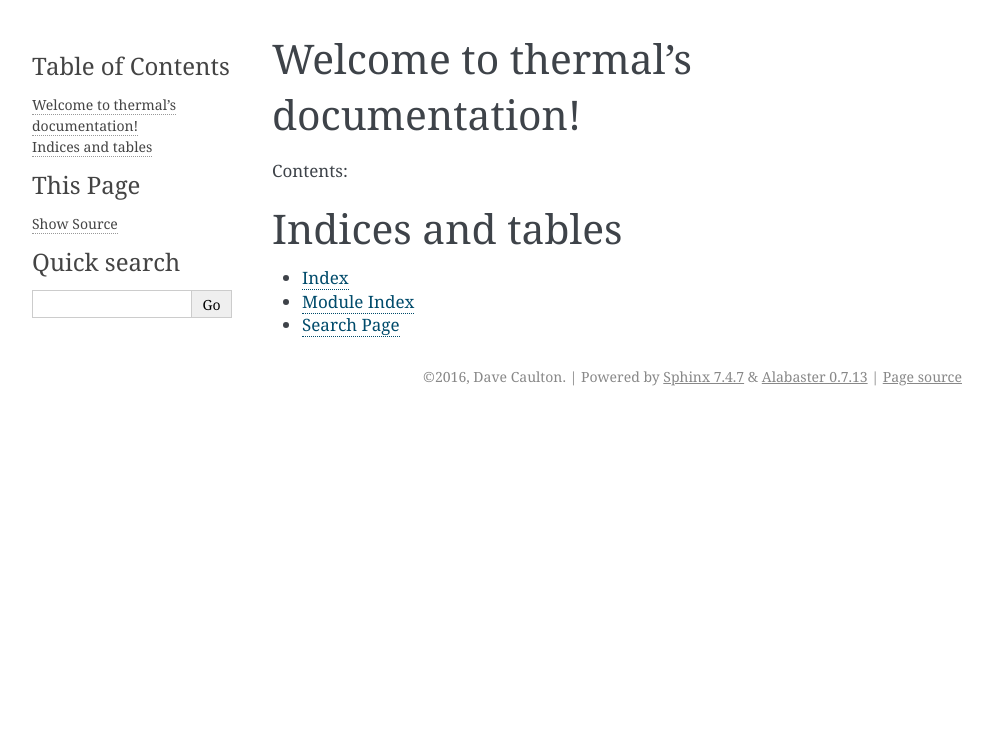
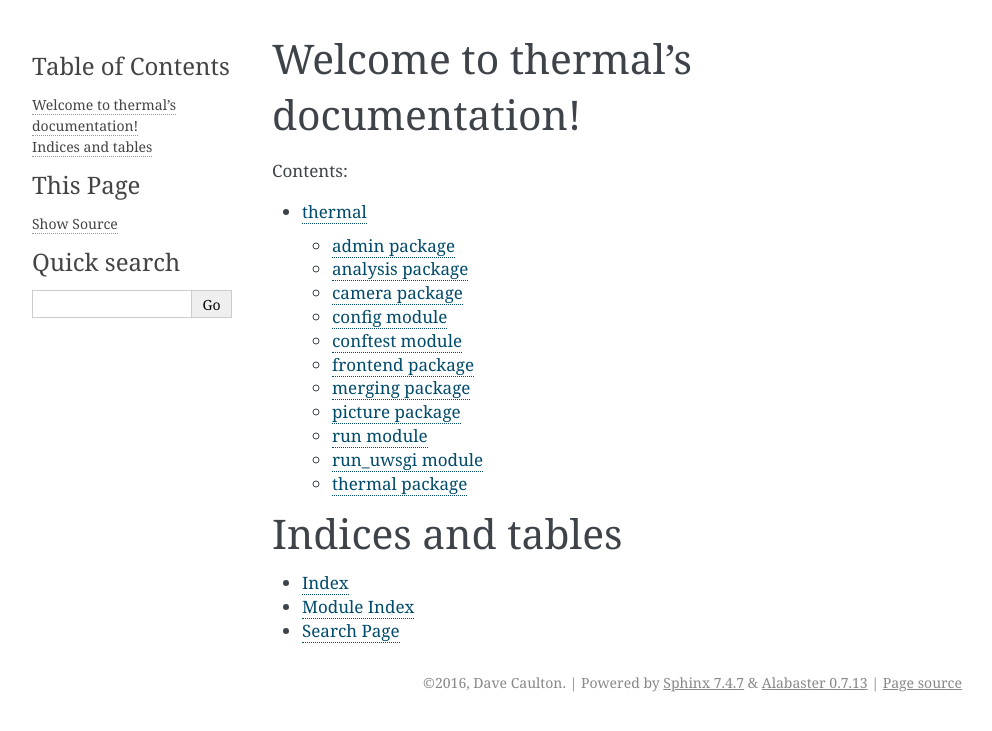
Before and after one commit to dcaulton/thermal, a Sphinx documentation site: the page built from docs/index.rst, in a window 1280 px wide. Shown: the top 731 px of the page, without its empty margins (148-1140 px from the left). Built offline with Sphinx 7.4.7, drawn with Linux system fonts in a browser that asks for light colours.

Commit message:
Give api endpoints /api/v1 prefix
Auto generate doc for the current set of modules

```diff
--- a/docs/conf.py
+++ b/docs/conf.py
@@ -19,6 +19,7 @@ import os
 # add these directories to sys.path here. If the directory is relative to the
 # documentation root, use os.path.abspath to make it absolute, like shown here.
 #sys.path.insert(0, os.path.abspath('.'))
+sys.path.insert(0, os.path.abspath('..'))
 
 # -- General configuration ------------------------------------------------
 
--- a/docs/index.rst
+++ b/docs/index.rst
@@ -11,7 +11,7 @@ Contents:
 .. toctree::
    :maxdepth: 2
 
-
+   modules
 
 Indices and tables
 ==================
--- /dev/null
+++ b/docs/modules.rst
@@ -0,0 +1,17 @@
+thermal
+=======
+
+.. toctree::
+   :maxdepth: 4
+
+   admin
+   analysis
+   camera
+   config
+   conftest
+   frontend
+   merging
+   picture
+   run
+   run_uwsgi
+   thermal
--- /dev/null
+++ b/docs/run.rst
@@ -0,0 +1,7 @@
+run module
+==========
+
+.. automodule:: run
+    :members:
+    :undoc-members:
+    :show-inheritance:
--- /dev/null
+++ b/docs/run_uwsgi.rst
@@ -0,0 +1,7 @@
+run_uwsgi module
+================
+
+.. automodule:: run_uwsgi
+    :members:
+    :undoc-members:
+    :show-inheritance:
```
Also changed, not shown: docs/admin.rst (added, +45 -0 lines), docs/admin.tests.rst (added, +38 -0 lines), docs/analysis.rst (added, +30 -0 lines), docs/camera.rst (added, +46 -0 lines), docs/config.rst (added, +7 -0 lines), docs/conftest.rst (added, +7 -0 lines), docs/frontend.rst (added, +22 -0 lines), docs/merging.rst (added, +30 -0 lines), docs/picture.rst (added, +30 -0 lines), docs/thermal.rst (added, +46 -0 lines), 5 other files.
